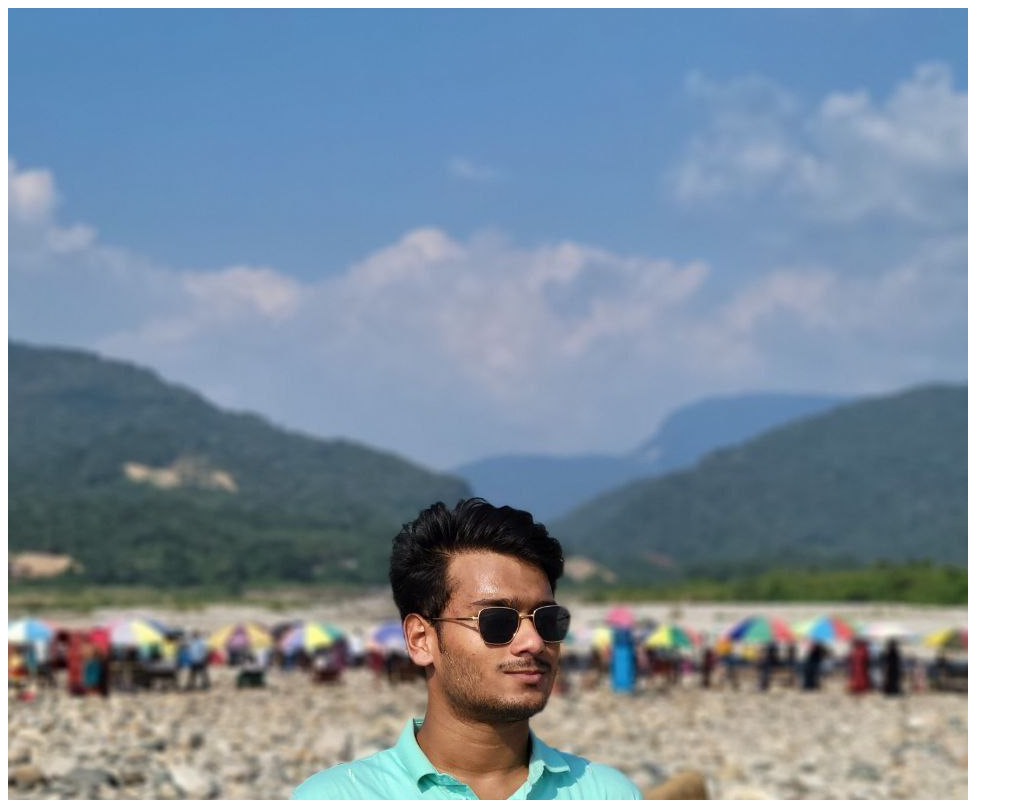
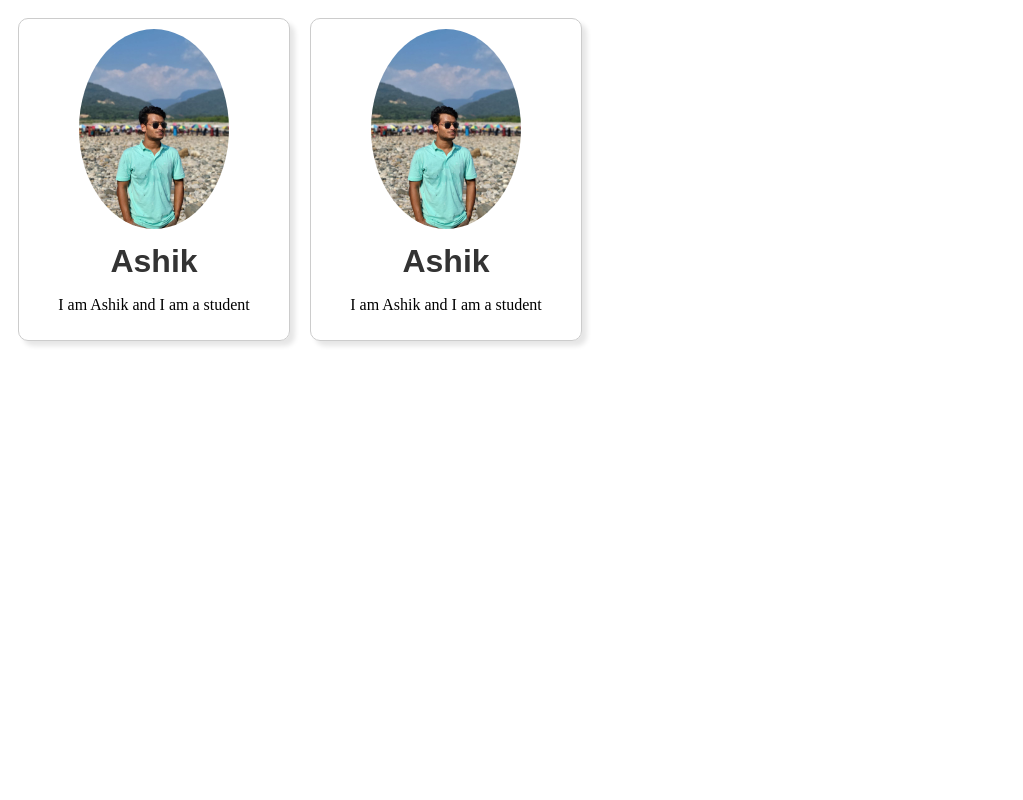
Before and after one commit to Ashik150/React_Practise, a React (Vite) app: page / in a window 1280 px wide. Shown: the top 800 px of the page, without its empty margins (0-1023 px from the left). Built offline with nearby package versions, Linux system fonts and the light colour scheme.

Commit message:
card error fixed

```diff
--- a/src/Card.jsx
+++ b/src/Card.jsx
@@ -2,7 +2,7 @@ import Ashik from './assets/Ashik.jpg';
 
 function Card(){
     return(
-        <div className="Card">
+        <div className="card">
             <img className='card-image' src={Ashik} alt="Ashik" />
             <h1 className='card-title'>Ashik</h1>
             <p>I am Ashik and I am a student</p>
```
